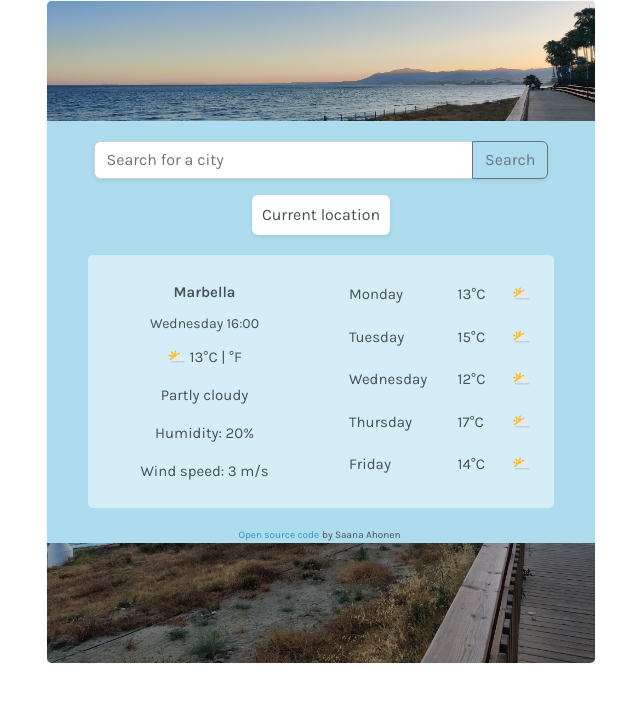
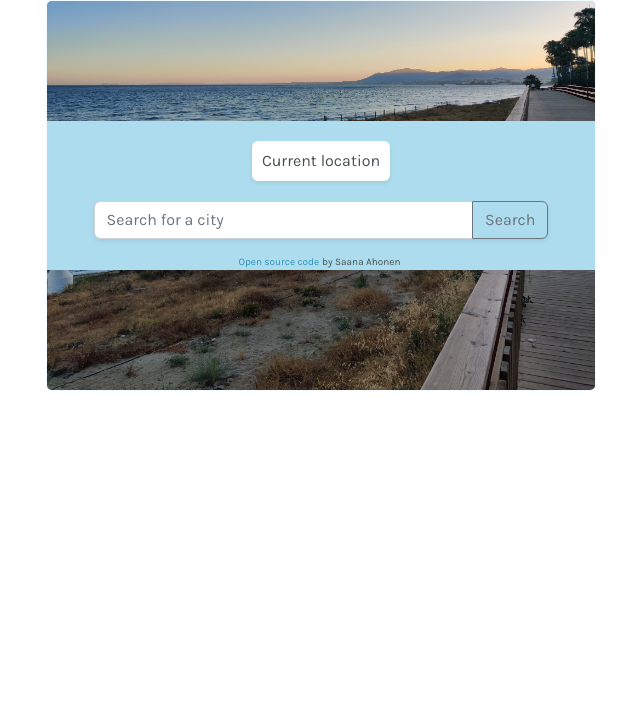
Before and after one commit to sapsu/weather-app-react-project, a React (Create React App) app: page / in a window 1280 px wide. Shown: the top 702 px of the page, without its empty margins (319-959 px from the left). Built offline with nearby package versions, Linux system fonts and the light colour scheme.

Commit message:
Added current weather forecast from openweather api

```diff
--- a/src/App.js
+++ b/src/App.js
@@ -9,8 +9,9 @@
   return (
     <div className="App">
       <Header />
+      <Location />
       <Search />
-      <Location />
+
       <Weather />
       <Footer />
     </div>
--- a/src/Location.css
+++ b/src/Location.css
@@ -1,6 +1,6 @@
 button {
   display: block;
-  margin: 0 auto;
+  margin: 20px auto;
   color: #475053;
   background-color: white;
   border-radius: 5px;
--- a/src/Search.js
+++ b/src/Search.js
@@ -1,8 +1,39 @@
-import React from "react";
+import React, { useState } from "react";
+import axios from "axios";
+import Weather from "./Weather";
 import "./Search.css";
+
 export default function Search() {
+  const [city, setCity] = useState("");
+  const [temperature, setTemperature] = useState("");
+  const [description, setDescription] = useState("");
+  const [humidity, setHumidity] = useState("");
+  const [wind, setWind] = useState("");
+  const [icon, setIcon] = useState("");
+  function updateCity(event) {
+    setCity(event.target.value);
+  }
+  function handleSubmit(event) {
+    event.preventDefault();
+    let url = `https://api.openweathermap.org/data/2.5/weather?q=${city}&appid=059557451cbb9d4b2023cfed9849282d&units=metric`;
+    axios.get(url).then(handleResponse);
+  }
+  function handleResponse(response) {
+    setTemperature(`${Math.round(response.data.main.temp)} °C`);
+    setDescription(`Description: ${response.data.weather[0].description}`);
+    setHumidity(`Humidity: ${response.data.main.humidity} %`);
+    setWind(`Wind: ${response.data.wind.speed} km/h`);
+    setIcon(
+      `http://openweathermap.org/img/wn/${response.data.weather[0].icon}@2x.png`
+    );
+  }
   return (
-    <form className="input-group mb-3 shadow-sm rounded" id="city-search-form">
+    <div className="Search">
+      <form
+        className="input-group mb-3 shadow-sm rounded"
+        id="city-search-form"
+        onSubmit={handleSubmit}
+      >
         <input
           type="search"
           className="form-control"
@@ -10,6 +41,7 @@
           aria-label="Search for a city"
           aria-describedby="button-addon2"
           id="city-search-input"
+          onChange={updateCity}
         />
         <input
           type="submit"
@@ -18,5 +50,14 @@
           value="Search"
         />
       </form>
+      <Weather
+        temperature={temperature}
+        description={description}
+        humidity={humidity}
+        wind={wind}
+        icon={icon}
+        city={city}
+      />
+    </div>
   );
 }
--- a/src/Weather.js
+++ b/src/Weather.js
@@ -1,17 +1,21 @@
 import React from "react";
 import "./Weather.css";
 import Forecast from "./Forecast";
-export default function Weather() {
+export default function Weather(props) {
+  if (props.temperature) {
     return (
       <div className="container-fluid">
         <div className="row text-center">
           <div className="col-md-6 pt-2 pb-2">
-          <h1>Marbella</h1>
-          <h2>Wednesday 16:00</h2>
-          <h3> ⛅ 13°C | °F</h3>
-          <h4>Partly cloudy</h4>
-          <h5>Humidity: 20%</h5>
-          <h5>Wind speed: 3 m/s</h5>
+            <h1>{props.city}</h1>
+            <h2></h2>
+            <h3>
+              <img src={props.icon} alt="weather icon" width="80" />{" "}
+              {props.temperature} | °F
+            </h3>
+            <h4>{props.description}</h4>
+            <h5>{props.humidity}</h5>
+            <h5>{props.wind}</h5>
           </div>
           <div className="col-md-6 pt-2 pb-2" id="forecast">
             <Forecast day="Monday" temperature={13} icon="⛅" />
@@ -24,3 +28,4 @@
       </div>
     );
   }
+}
```
Lines whose indentation alone changed are shown as unchanged.
